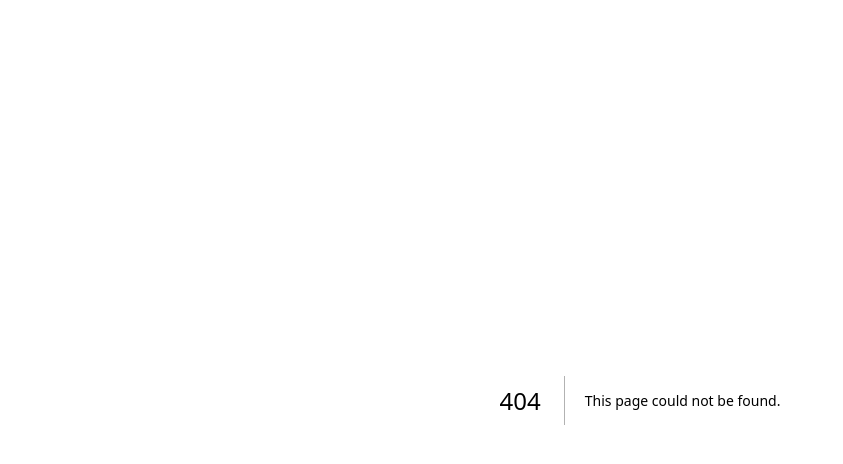
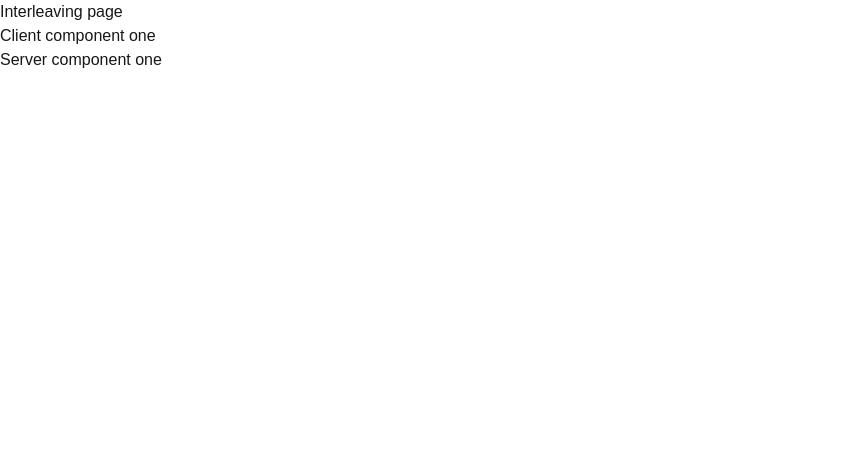
Before and after one commit to Giorgi014/next15-part2, a Next.js app in the folder rendering-demo/: page /interleaving in a window 1280 px wide. Before the commit this address had no page. Shown: the top 464 px of the page, without its empty margins (0-843 px from the left). Built offline with nearby package versions, Linux system fonts and the light colour scheme.

Commit message:
project update

```diff
--- /dev/null
+++ b/rendering-demo/src/app/interleaving/page.tsx
@@ -0,0 +1,13 @@
+import { ClientComponentOne } from "@/components/client-component-one";
+import { ServerComponentOne } from "@/components/server-component-one";
+
+export default function InterLeavingPage() {
+  return (
+    <>
+      <h1>Interleaving page</h1>
+      <ClientComponentOne>
+        <ServerComponentOne />
+      </ClientComponentOne>
+    </>
+  );
+}
--- /dev/null
+++ b/rendering-demo/src/components/client-component-one.tsx
@@ -0,0 +1,17 @@
+"use client";
+
+import { useState } from "react";
+
+export const ClientComponentOne = ({
+  children,
+}: {
+  children: React.ReactNode;
+}) => {
+  const [name, setName] = useState("Batman");
+  return (
+    <>
+      <h1>Client component one</h1>
+      {children}
+    </>
+  );
+};
--- /dev/null
+++ b/rendering-demo/src/components/client-component-two.tsx
@@ -0,0 +1,8 @@
+"use client";
+
+import { useState } from "react";
+
+export const ClientComponentTwo = () => {
+  const [name, setName] = useState("Superman");
+  return <h1>Client component two</h1>;
+};
--- /dev/null
+++ b/rendering-demo/src/components/server-component-one.tsx
@@ -0,0 +1,15 @@
+import fs from "fs";
+// import { ServerComponentTwo } from "./server-component-two";
+// import { ClientComponentOne } from "./client-component-one";
+
+export const ServerComponentOne = () => {
+  fs.readFileSync("src/components/server-component-one.tsx", "utf-8");
+
+  return (
+    <>
+      <h1>Server component one</h1>
+      {/* <ServerComponentTwo /> */}
+      {/* <ClientComponentOne/> */}
+    </>
+  );
+};
--- /dev/null
+++ b/rendering-demo/src/components/server-component-two.tsx
@@ -0,0 +1,7 @@
+import fs from "fs";
+
+export const ServerComponentTwo = () => {
+  fs.readFileSync("src/components/server-component-two.tsx", "utf-8");
+
+  return <h1>Server component two</h1>;
+};
```
